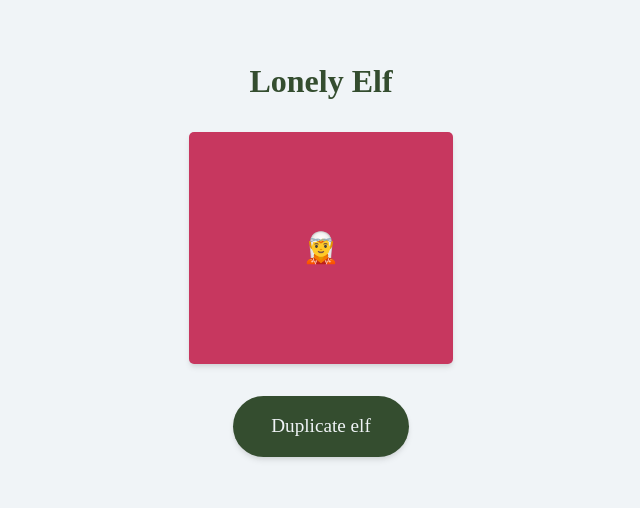
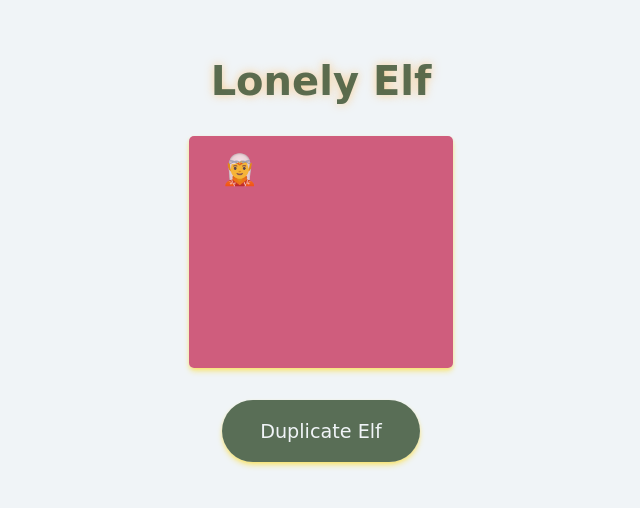
Before and after one commit to tak40/javascriptmas-day-14, a website built with webpack: page index.html in a window 1280 px wide. Shown: the part 140-648 px from the top of the page, without its empty margins (319-959 px from the left). Built offline with nearby package versions, Linux system fonts and the light colour scheme; files whose address does not match are found by name; a web font is replaced by a local one.

Commit message:
update: final

```diff
--- a/index.css
+++ b/index.css
@@ -1,13 +1,14 @@
 :root {
-  --wine-red: #C7375F;
-  --bright-red: #D42D2F;
-  --dark-green: #344D2F;
-  --light-green: #77A047;
-  --gold: #FAC57D;
-  --snow: #F0F4F7;
+    --wine-red: rgba(199, 55, 95, 0.8);
+    --bright-red: #d42d2f;
+    --dark-green: rgba(52, 77, 47, 0.8);
+    --light-green: #77a047;
+    --gold: #fac57d;
+    --snow: #f0f4f7;
 }
 
-html, body {
+html,
+body {
     margin: 0;
     padding: 0;
 }
@@ -18,33 +19,36 @@ body {
     justify-content: center;
     align-items: center;
     height: 100vh;
+    font-family: 'Mountains of Christmas', cursive;
     text-align: center;
     color: var(--dark-green);
+    background-image: url(background.png);
+    background-repeat: no-repeat;
+    background-size: cover;
     background-color: var(--snow);
 }
 
 .elf-hangout-zone {
-    /* Limit the number of elves to 6 per row. */
-    /* Make sure that the elves stay in the elf hangout zone,
-    no matter how many there are. */
-
     display: flex;
-    justify-content: center;
-    align-items:  center;
+    flex-wrap: wrap;
+    justify-content: flex-start;
+    align-items: flex-start;
     margin: 2em;
-    flex-direction: column;
     min-width: 200px;
     min-height: 200px;
-    max-width: 5ch;
-    overflow-y: scroll;
+    max-width: 360px;
+    overflow: auto;
     background: var(--wine-red);
     padding: 1em 2em;
     border-radius: 5px;
-    box-shadow: rgba(0, 0, 0, 0.1) 0px 4px 6px -1px, rgba(0, 0, 0, 0.06) 0px 2px 4px -1px;
+    box-shadow: rgba(255, 215, 0, 0.4) 0px 4px 6px -1px,
+        rgba(255, 215, 0, 0.4) 0px 2px 4px -1px;
 }
 
 h1 {
     margin: 0;
+    font-size: 2.5rem;
+    text-shadow: 0px 0px 10px rgba(250, 197, 125, 0.8);
 }
 
 .elf {
@@ -54,14 +58,26 @@ h1 {
 button {
     padding: 1em 2em;
     border: none;
+    font-family: 'Mountains of Christmas', cursive;
     font-size: 1.2rem;
     background-color: var(--dark-green);
     color: var(--snow);
     border-radius: 999px;
-    box-shadow: rgba(0, 0, 0, 0.1) 0px 4px 6px -1px, rgba(0, 0, 0, 0.06) 0px 2px 4px -1px;
+    box-shadow: rgba(255, 215, 0, 0.4) 0px 4px 6px -1px,
+        rgba(255, 215, 0, 0.4) 0px 2px 4px -1px;
 }
 
 button:hover {
     cursor: pointer;
-    transform: scale(1.03)
+    transform: scale(1.03);
 }
+
+@keyframes celebrateAnimation {
+    0% { transform: scale(1); }
+    50% { transform: scale(1.05); }
+    100% { transform: scale(1); }
+}
+
+.celebrate {
+    animation: celebrateAnimation 3s infinite;
+}
--- a/index.html
+++ b/index.html
@@ -1,13 +1,19 @@
+<!DOCTYPE html>
 <html>
-    <head><link rel="stylesheet" href="https://cdnjs.cloudflare.com/ajax/libs/normalize/8.0.1/normalize.css">
-        <link rel="stylesheet" href="index.css">
+    <head>
+        <title>Lonely Elf</title>
+        <link
+            href="https://fonts.googleapis.com/css2?family=Mountains+of+Christmas&display=swap"
+            rel="stylesheet"
+        />
+        <link rel="stylesheet" href="index.css" />
     </head>
     <body>
         <h1>Lonely Elf</h1>
         <div class="elf-hangout-zone">
             <div id="elf" class="elf">🧝</div>
         </div>
-        <button id="btn">Duplicate elf</button>
+        <button id="btn">Duplicate Elf</button>
 
         <script src="index.pack.js"></script>
     </body>
--- a/index.js
+++ b/index.js
@@ -1,16 +1,25 @@
-const elf = document.getElementById("elf")
-const btn = document.getElementById("btn")
+/** @format */
 
-btn.addEventListener("click", duplicateElf)
+const elf = document.getElementById('elf')
+const elfHangoutZone = document.querySelector('.elf-hangout-zone')
+const btn = document.getElementById('btn')
 
-function duplicateElf(){
-  /** Challenge:
-    - Write a function to duplicate the elf when the button is clicked.
-    - See index.css for optional styling challenges.
-  **/
+btn.addEventListener('click', duplicateElf)
+
+function duplicateElf() {
+    if (elfHangoutZone.children.length < 100) {
+        // Limit the total number of elves to 100
+        const newElf = elf.cloneNode(true)
+        elfHangoutZone.appendChild(newElf)
+    }
+
+    if (elfHangoutZone.children.length === 100) {
+        celebrate()
+    }
 }
 
-/** Stretch goals:
-  - Write a function to give the elves some tools, or a cup of tea!
-  - Limit the total number of elves to 100.
-**/
+function celebrate() {
+    const header = document.querySelector('h1')
+    header.innerText = 'The elf is not lonely anymore! 🎉'
+    header.classList.add('celebrate')
+}
```
